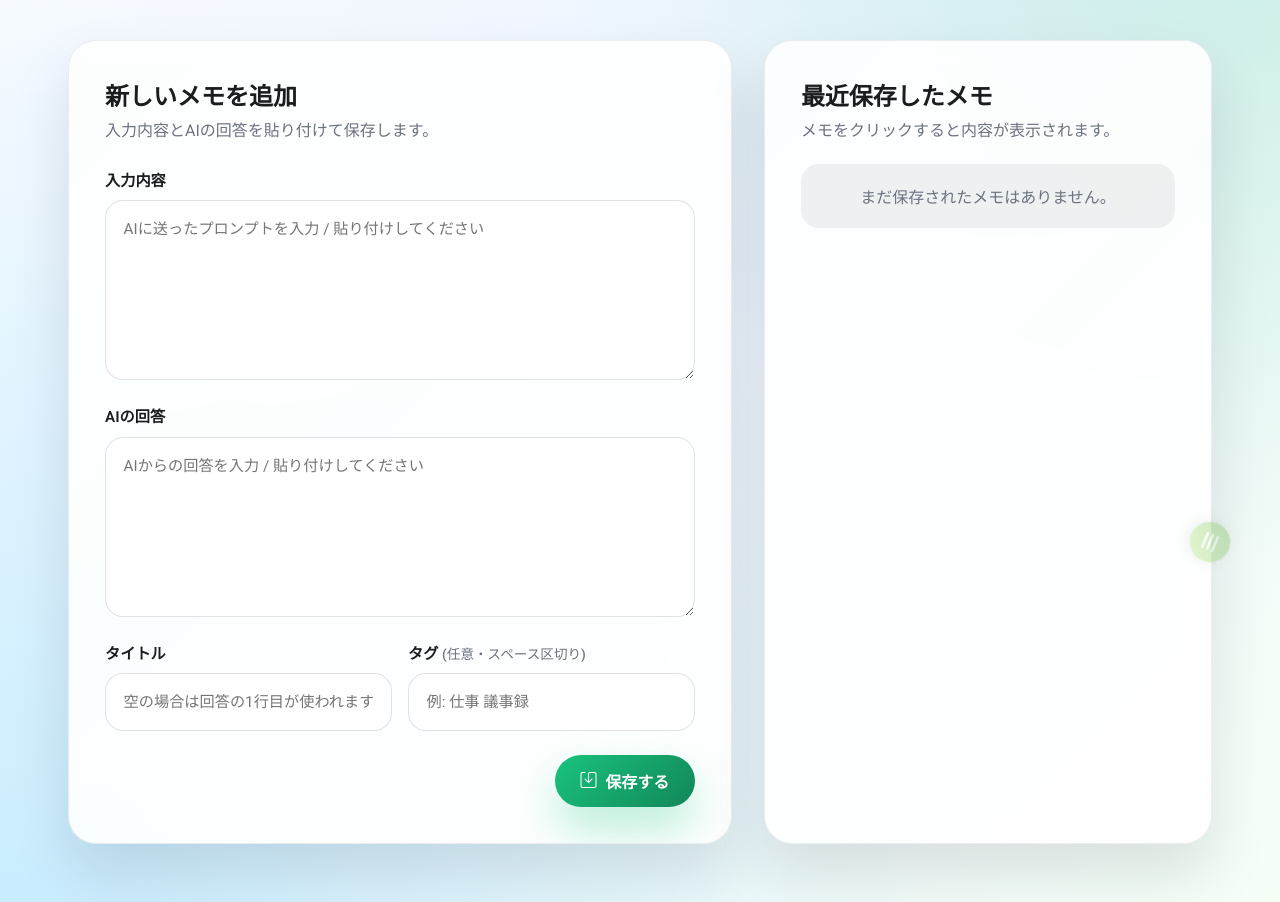
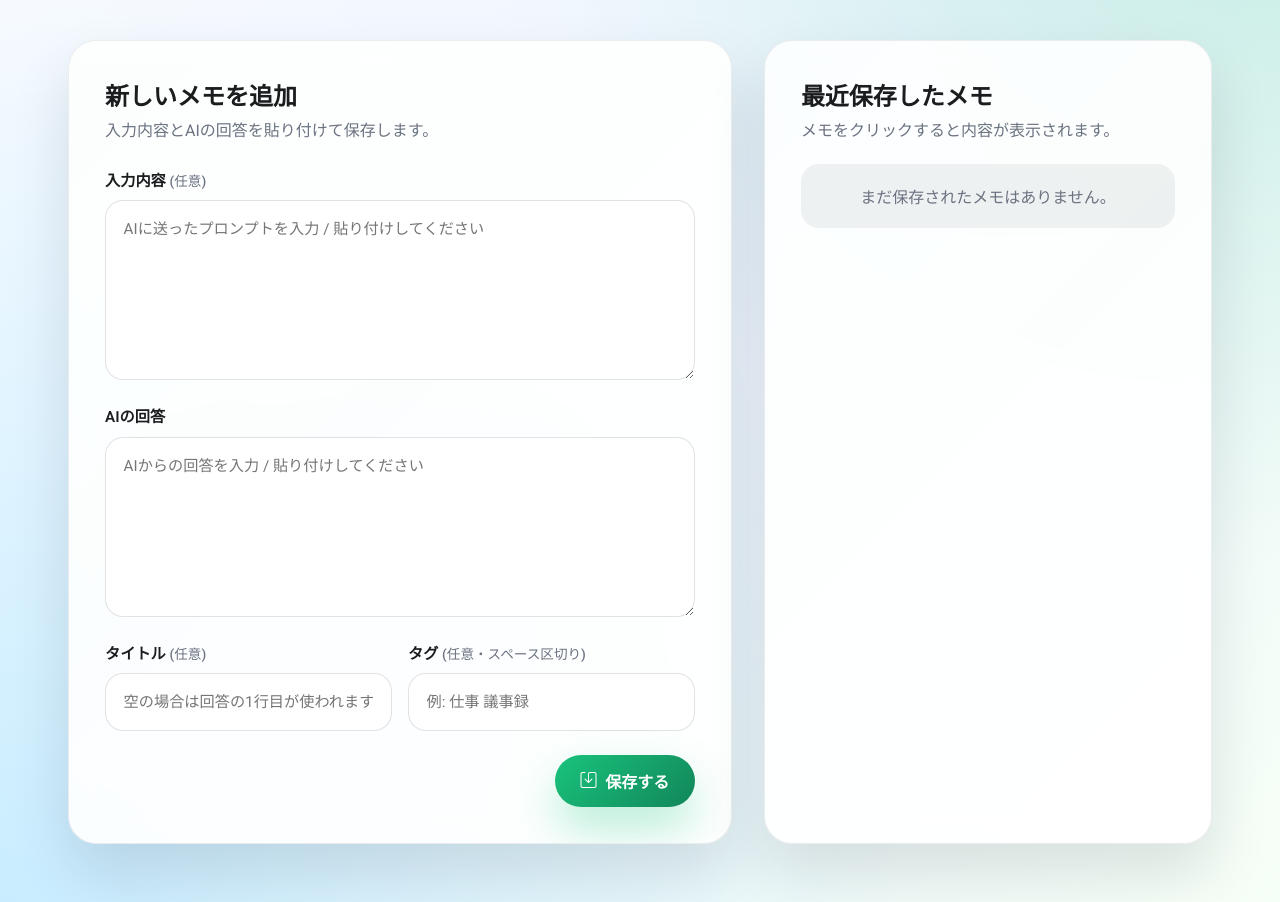
Before and after one commit to kota-kawa/Chat-Core, a Flask app: page /memo in a window 1280 px wide. Shown: the part 188-1090 px from the top of the page. Run offline with Flask 3, Linux system fonts and the light colour scheme; data that the repository does not hold is empty.

Commit message:
Make memo input fields optional

```diff
--- a/blueprints/memo/__init__.py
+++ b/blueprints/memo/__init__.py
@@ -69,9 +69,7 @@ def create_memo():
     tags = request.form.get("tags", "").strip()
 
     if request.method == "POST":
-        if not input_content:
-            flash("入力内容を入力してください。", "error")
-        elif not ai_response:
+        if not ai_response:
             flash("AIの回答を入力してください。", "error")
         else:
             resolved_title = _ensure_title(ai_response, title)
--- a/blueprints/memo/templates/memo_create.html
+++ b/blueprints/memo/templates/memo_create.html
@@ -62,12 +62,11 @@
 
           <form method="post" class="memo-form">
             <div class="form-group">
-              <label for="input_content">入力内容</label>
+              <label for="input_content">入力内容 <span class="optional">(任意)</span></label>
               <textarea
                 id="input_content"
                 name="input_content"
                 placeholder="AIに送ったプロンプトを入力 / 貼り付けしてください"
-                required
               >{{ input_content }}</textarea>
             </div>
 
@@ -83,7 +82,7 @@
 
             <div class="form-grid">
               <div class="form-group">
-                <label for="title">タイトル</label>
+                <label for="title">タイトル <span class="optional">(任意)</span></label>
                 <input
                   type="text"
                   id="title"
```
